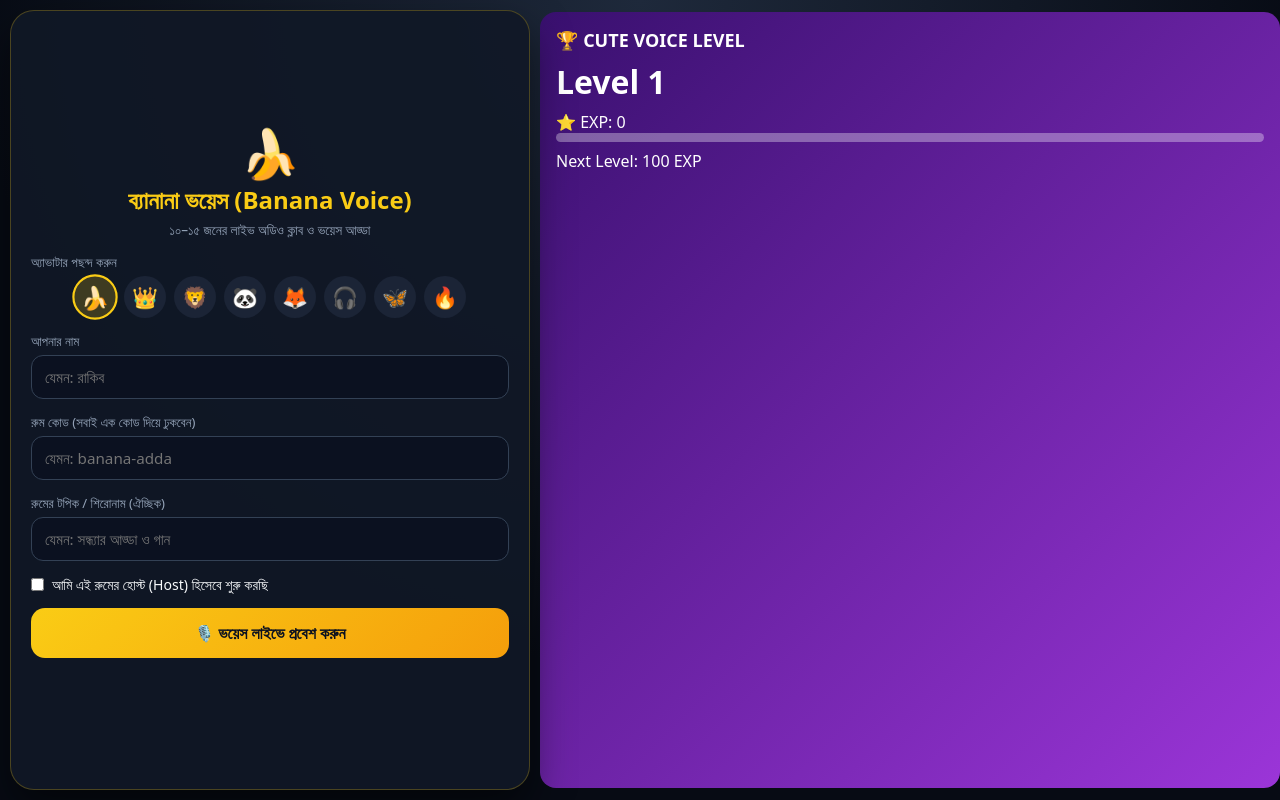
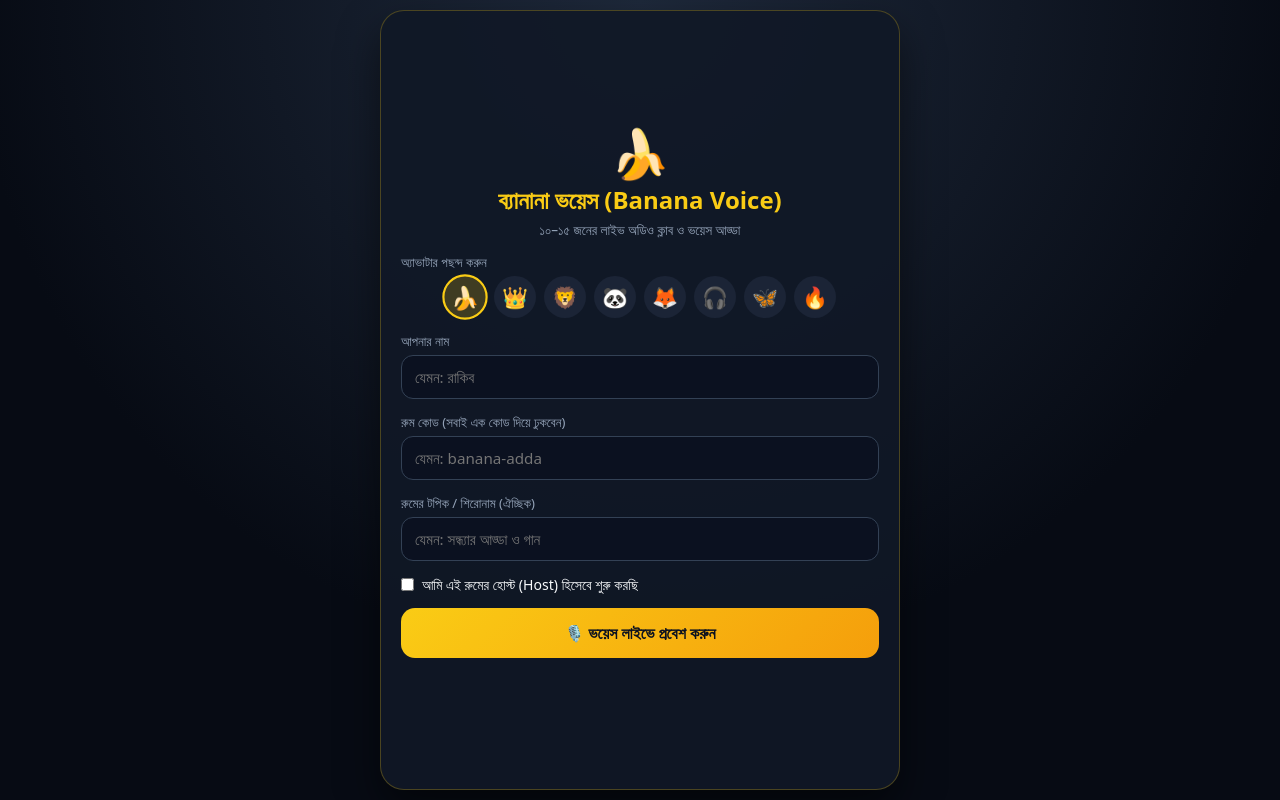
Before and after one commit to Tibbot1230/banana-voice, a plain HTML site: page index.html in a window 1280 px wide. Drawn offline with Linux system fonts and the light colour scheme.

Commit message:
Remove level card HTML structure from index.html

```diff
--- a/index.html
+++ b/index.html
@@ -1319,23 +1319,3 @@
   border-radius: 12px;
   margin-top: 10px;
 }
-</style>
-
-<div class="level-card" onclick="showLevelDetails()">
-  <div class="level-title">🏆 CUTE VOICE LEVEL</div>
-  <div class="level-number">
-    Level <span id="userLevel">1</span>
-  </div>
-  <div>⭐ EXP: <span id="userExp">0</span></div>
-  <div class="level-progress">
-    <div class="level-progress-fill" id="levelProgress"></div>
-  </div>
-  <div id="nextExp" style="margin-top:8px">
-    Next Level: 100 EXP
-  </div>
-  <div class="level-info" id="levelDetails">
-    <b>🎖️ Level Details</b>
-    <p id="levelDescription"></p>
-    <p id="levelRequirement"></p>
-  </div>
-</div>
```
